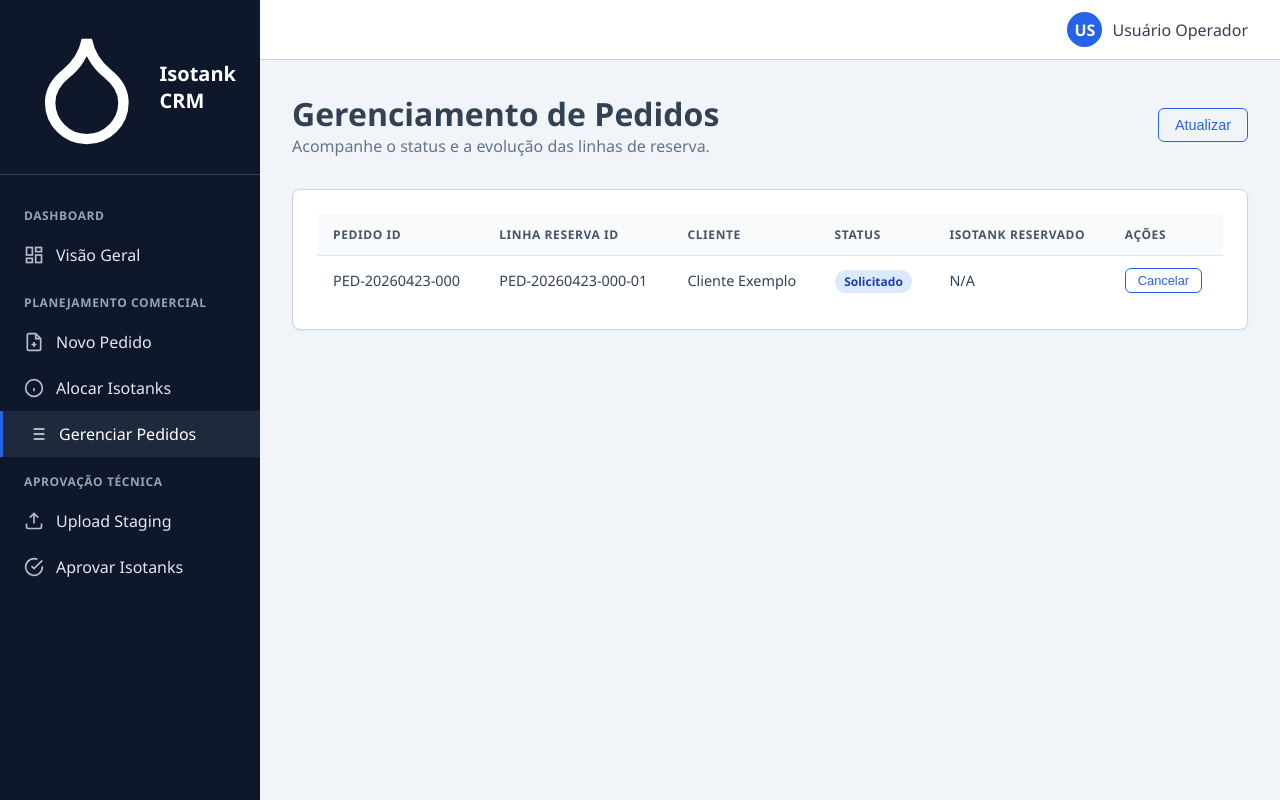
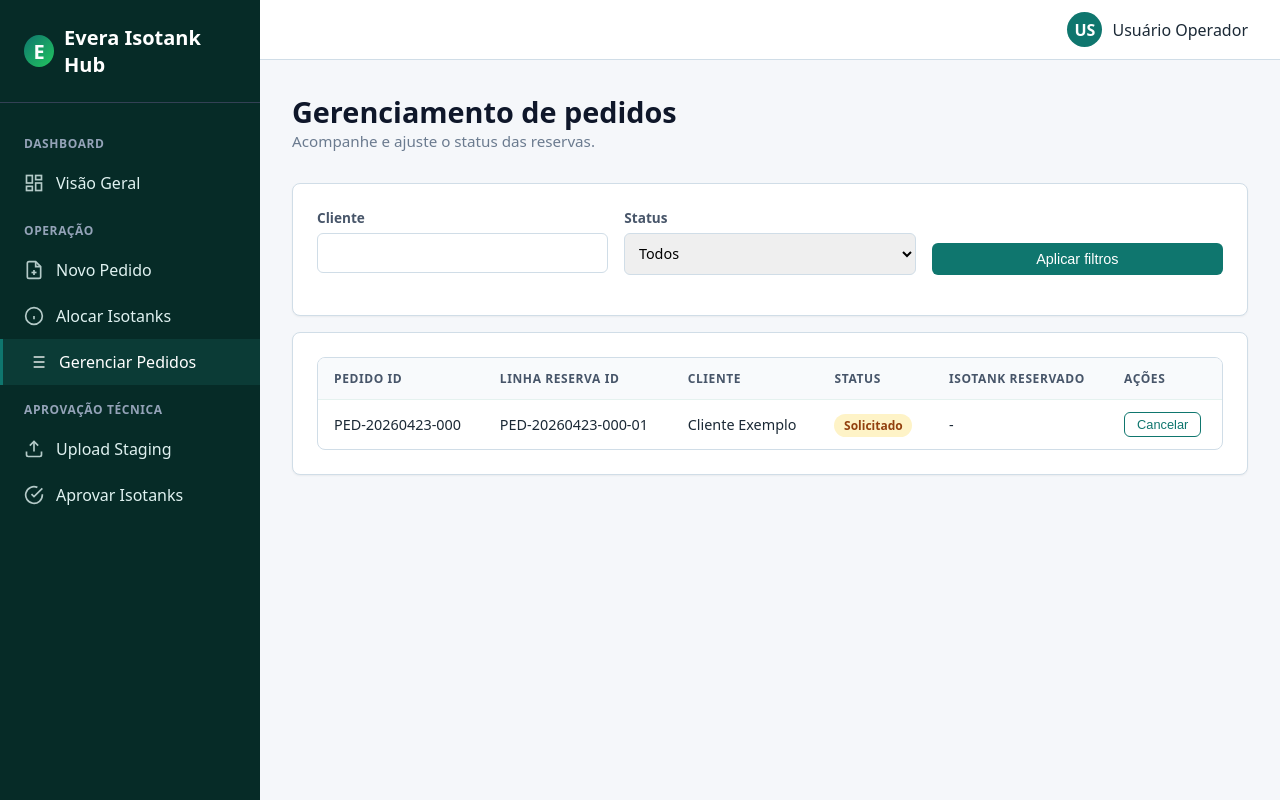
Before and after one commit to Pedro-ouza/isotanks, a Flask app: page /gerenciamento-pedidos in a window 1280 px wide. Run offline with Flask 3, Linux system fonts and the light colour scheme.

Commit message:
feat: redesign completo do UI para Evera e aprimoramentos UX

```diff
--- a/backend/app.py
+++ b/backend/app.py
@@ -18,27 +18,27 @@ app = Flask(__name__, template_folder=template_dir, static_folder=static_dir)
 
 @app.route('/')
 def index():
-    return render_template('index.html')
+    return render_template('index.html', active_page='dashboard')
 
 @app.route('/realizar-pedido')
 def realizar_pedido():
-    return render_template('realizar_pedido.html')
+    return render_template('realizar_pedido.html', active_page='pedido')
 
 @app.route('/gestao-isotanks')
 def gestao_isotanks():
-    return render_template('gestao_isotanks.html')
+    return render_template('gestao_isotanks.html', active_page='aprovar')
 
 @app.route('/escolher-isotanks')
 def escolher_isotanks():
-    return render_template('escolher_isotanks.html')
+    return render_template('escolher_isotanks.html', active_page='alocar')
 
 @app.route('/gerenciamento-pedidos')
 def gerenciamento_pedidos():
-    return render_template('gerenciamento_pedidos.html')
+    return render_template('gerenciamento_pedidos.html', active_page='gerenciar')
 
 @app.route('/upload-isotanks')
 def upload_isotanks():
-    return render_template('upload_isotanks.html')
+    return render_template('upload_isotanks.html', active_page='upload')
 
 
 # ==========================================
--- a/frontend/static/css/style.css
+++ b/frontend/static/css/style.css
@@ -1,19 +1,23 @@
 :root {
-    --bg-color: #f1f5f9;
-    --text-color: #334155;
-    --muted-color: #64748b;
-    --primary-color: #2563eb;
-    --primary-hover: #1d4ed8;
-    --secondary-color: #e2e8f0;
-    --sidebar-bg: #0f172a;
-    --sidebar-text: #e2e8f0;
-    --sidebar-hover: #1e293b;
-    --success-color: #10b981;
-    --warning-color: #f59e0b;
-    --danger-color: #ef4444;
-    --card-bg: #ffffff;
-    --border-color: #cbd5e1;
-    --font-family: 'Segoe UI', system-ui, sans-serif;
+  --bg-color: #f5f7fa;
+  --text-color: #1b2936;
+  --muted-color: #6b7b8f;
+
+  /* Ajustar para a brand Evera – exemplo */
+  --primary-color: #0f766e;     /* um teal/verde mais natural */
+  --primary-hover: #115e56;
+  --secondary-color: #e5f2ef;   /* fundos suaves para cards */
+  --sidebar-bg: #062b27;
+  --sidebar-text: #e0f2f1;
+  --sidebar-hover: #0b3b36;
+
+  --success-color: #22c55e;
+  --warning-color: #f59e0b;
+  --danger-color: #ef4444;
+  --card-bg: #ffffff;
+  --border-color: #d0dde7;
+
+  --font-family: system-ui, -apple-system, BlinkMacSystemFont, 'Segoe UI', sans-serif;
 }
 
 * { box-sizing: border-box; margin: 0; padding: 0; }
@@ -90,6 +94,34 @@ body {
     opacity: 0.8;
 }
 
+.logo-circle {
+  width: 32px;
+  height: 32px;
+  border-radius: 50%;
+  background: linear-gradient(135deg, var(--primary-color), var(--success-color));
+  display: flex;
+  align-items: center;
+  justify-content: center;
+  color: #fff;
+  font-weight: 700;
+}
+
+@media (max-width: 900px) {
+  .sidebar {
+    width: 72px;
+  }
+
+  .sidebar-header span,
+  .sidebar-nav a span {
+    display: none;
+  }
+
+  .sidebar-nav a {
+    justify-content: center;
+    padding: 0.75rem 0;
+  }
+}
+
 .main-content {
     flex: 1;
     display: flex;
@@ -128,7 +160,14 @@ body {
 
 .container { padding: 2rem; }
 .page-header { margin-bottom: 2rem; display: flex; justify-content: space-between; align-items: flex-start;}
-.page-title { font-size: 1.75rem; color: #0f172a; margin-bottom: 0.25rem;}
+.page-title {
+  font-size: 1.8rem;
+  font-weight: 600;
+  color: #0f172a;
+}
+.page-header .text-muted {
+  font-size: 0.95rem;
+}
 .text-muted { color: var(--muted-color); }
 .mt-4 { margin-top: 1rem; }
 .mb-4 { margin-bottom: 1rem; }
@@ -155,6 +194,8 @@ body {
     align-items: center;
     justify-content: center;
     color: white;
+    font-weight: bold;
+    font-size: 1.25rem;
 }
 .kpi-icon.blue { background-color: var(--primary-color); }
 .kpi-icon.green { background-color: var(--success-color); }
@@ -163,6 +204,16 @@ body {
 .kpi-details .value { font-size: 1.75rem; font-weight: bold; color: var(--text-color); }
 
 /* Forms & Cards */
+.form-layout-2col {
+  display: grid;
+  grid-template-columns: 2fr 1.2fr;
+  gap: 1.5rem;
+}
+@media (max-width: 900px) {
+  .form-layout-2col {
+    grid-template-columns: 1fr;
+  }
+}
 .form-grid { display: grid; grid-template-columns: 1fr 1fr; gap: 1rem; }
 .flex-between { display: flex; justify-content: space-between; align-items: center; }
 
@@ -186,7 +237,8 @@ body {
 .table { width: 100%; border-collapse: collapse; text-align: left; font-size: 0.9rem; }
 .table th, .table td { padding: 0.75rem 1rem; border-bottom: 1px solid var(--secondary-color); }
 .table th { background: #f8fafc; font-weight: 600; color: #475569; text-transform: uppercase; font-size: 0.75rem; letter-spacing: 0.05em;}
-.table tbody tr:hover { background-color: #f1f5f9; }
+.table tbody tr:hover { background-color: #f1f5f9; cursor: pointer; }
+.table tbody tr.selected { background-color: #e0f2fe; }
 .table tbody tr:last-child td { border-bottom: none; }
 
 .badge { padding: 0.2rem 0.6rem; border-radius: 999px; font-size: 0.75rem; font-weight: 600; }
--- a/frontend/static/js/main.js
+++ b/frontend/static/js/main.js
@@ -1,12 +1,49 @@
 // main.js - Funções globais e inicializações
-console.log('Isotank CRM UI carregada.');
+console.log('Evera CRM UI carregada.');
+
+window.showAlert = function(message, type = 'success') {
+    const container = document.querySelector('.container');
+    if (!container) return;
+
+    // Remover alertas antigos pendentes
+    document.querySelectorAll('.alert-floating').forEach(e => e.remove());
+
+    const div = document.createElement('div');
+    // Adiciona classe de flutuante para não estourar o grid
+    div.className = `alert alert-${type === 'success' ? 'success' : 'error'} alert-floating`;
+    div.textContent = message;
+
+    container.prepend(div);
+
+    setTimeout(() => {
+        div.remove();
+    }, 4000);
+};
 
 document.addEventListener('DOMContentLoaded', () => {
     // Se a página for a Home (dashboard de métricas), carrega as métricas
-    if (document.getElementById('metric-pedidos-pendentes')) {
+    if (document.getElementById('kpi-isotanks-disponiveis')) {
         carregarMetricas();
     }
 });
+
+function obterBadgeReserva(status) {
+    if (status === 'Solicitado') return '<span class="badge bg-warning">Solicitado</span>';
+    if (status === 'Pré-Reservado') return '<span class="badge bg-primary">Pré-Reservado</span>';
+    if (status === 'Confirmado') return '<span class="badge bg-success">Confirmado</span>';
+    return `<span class="badge bg-danger">${status}</span>`;
+}
+
+function obterBadgeDisp(status) {
+    if (status === 'Disponivel') return '<span class="badge bg-success">Disponível</span>';
+    if (status === 'Reservado') return '<span class="badge bg-primary">Reservado</span>';
+    return `<span class="badge bg-danger">${status}</span>`;
+}
+
+function obterBadgeTecnico(status) {
+    if (status === 'Processado') return '<span class="badge bg-success">Processado</span>';
+    return `<span class="badge bg-danger">${status}</span>`;
+}
 
 async function carregarMetricas() {
     try {
@@ -15,10 +52,29 @@ async function carregarMetricas() {
 
         const data = await res.json();
 
-        document.getElementById('metric-pedidos-pendentes').textContent = data.pedidosPendentes;
-        document.getElementById('metric-iso-disponiveis').textContent = data.isotanksDisponiveis;
-        document.getElementById('metric-staging').textContent = data.stagingCount;
+        document.getElementById('kpi-isotanks-disponiveis').textContent = data.isotanksDisponiveis;
+        document.getElementById('kpi-pedidos-abertos').textContent = data.pedidosPendentes;
+        document.getElementById('kpi-reservas-hoje').textContent = data.stagingCount; // Temporariamente usando staging como placeholder de reservas
 
+        // Buscar ultimos pedidos
+        const resPedidos = await fetch('/api/pedidos');
+        const pedidos = await resPedidos.json();
+        const tbody = document.querySelector('#tabela-ultimos-pedidos tbody');
+        if(tbody) {
+            tbody.innerHTML = '';
+            // Pegar os 5 ultimos
+            pedidos.slice(-5).reverse().forEach(p => {
+                const tr = document.createElement('tr');
+                tr.innerHTML = `
+                    <td>${p.pedidoId}</td>
+                    <td>${p.cliente}</td>
+                    <td>${p.produtoSolicitado}</td>
+                    <td>${obterBadgeReserva(p.statusReserva)}</td>
+                    <td>${p.isotankIdReservado || '-'}</td>
+                `;
+                tbody.appendChild(tr);
+            });
+        }
     } catch (e) {
         console.error("Erro ao carregar métricas:", e);
     }
--- a/frontend/static/js/pedidos.js
+++ b/frontend/static/js/pedidos.js
@@ -30,13 +30,23 @@ document.addEventListener('DOMContentLoaded', () => {
                 const data = await res.json();
 
                 if (res.ok) {
-                    messageDiv.innerHTML = `<div class="alert alert-success">Sucesso! Pedido gerado: <strong>${data.pedidoId}</strong></div>`;
+                    if (window.showAlert) window.showAlert(`Sucesso! Pedido gerado: ${data.pedidoId}`, 'success');
+
+                    const resumoDiv = document.getElementById('pedido-resumo');
+                    resumoDiv.innerHTML = `
+                      <ul style="list-style:none; padding:0;">
+                        <li style="margin-bottom:0.5rem;"><strong>ID:</strong> ${data.pedidoId}</li>
+                        <li style="margin-bottom:0.5rem;"><strong>Cliente:</strong> ${linhas[0].cliente}</li>
+                        <li style="margin-bottom:0.5rem;"><strong>Produto:</strong> ${linhas[0].produtoSolicitado}</li>
+                        <li style="margin-bottom:0.5rem;"><strong>Quantidade:</strong> ${linhas[0].quantidadeSolicitada} Isotank(s)</li>
+                      </ul>
+                    `;
                     formRealizarPedido.reset();
                 } else {
-                    messageDiv.innerHTML = `<div class="alert alert-error">Erro: ${data.error}</div>`;
+                    if (window.showAlert) window.showAlert(`Erro: ${data.error}`, 'error');
                 }
             } catch (err) {
-                messageDiv.innerHTML = `<div class="alert alert-error">Erro de conexão com a API.</div>`;
+                if (window.showAlert) window.showAlert('Erro de conexão com a API.', 'error');
             }
         });
     }
@@ -89,35 +99,36 @@ async function abrirModalEscolha(linhaId, produtoSolicitado) {
         const res = await fetch(`/api/isotanks?statusTecnicoFinal=Processado&statusDisponibilidade=Disponivel&produto=${encodeURIComponent(produtoSolicitado)}`);
         const isotanks = await res.json();
 
-        const listaDiv = document.getElementById('lista-isotanks-compativeis');
-        listaDiv.innerHTML = '';
+        const tbody = document.querySelector('#tabela-candidatos tbody');
+        if (!tbody) return;
+        tbody.innerHTML = '';
 
         if (isotanks.length === 0) {
-            listaDiv.innerHTML = '<p class="text-muted">Nenhum isotank processado e disponível encontrado para este produto.</p>';
+            tbody.innerHTML = '<tr><td colspan="5" class="text-muted text-center">Nenhum isotank processado e disponível encontrado para este produto.</td></tr>';
         } else {
             isotanks.forEach(iso => {
-                const card = document.createElement('div');
-                card.className = 'card mt-2 flex-between';
-                card.innerHTML = `
-                    <div>
-                        <strong>${iso.id}</strong> - ${iso.fornecedor} <br>
-                        <small>Local: ${iso.localAtual} | Produto: ${iso.produto1Canonico}</small>
-                    </div>
-                    <button class="btn btn-success btn-sm" onclick="reservarIsotank('${linhaId}', '${iso.id}')">Reservar Este</button>
+                const tr = document.createElement('tr');
+                tr.innerHTML = `
+                    <td><strong>${iso.id}</strong></td>
+                    <td>${iso.fornecedor}</td>
+                    <td>${iso.localAtual}</td>
+                    <td><small>${iso.produto1Canonico} / ${iso.escopoAprovacao || '-'}</small></td>
+                    <td><button class="btn btn-success btn-sm" onclick="reservarIsotank('${linhaId}', '${iso.id}')">Reservar</button></td>
                 `;
-                listaDiv.appendChild(card);
+                tbody.appendChild(tr);
             });
         }
 
-        // Mostra o modal (simples display block via CSS ou classe)
-        document.getElementById('modal-escolha').style.display = 'block';
+        // Mostra o modal
+        document.getElementById('modal-isotanks').style.display = 'flex';
     } catch (e) {
-        alert("Erro ao buscar isotanks.");
+        if(window.showAlert) window.showAlert("Erro ao buscar isotanks compatíveis.", 'error');
     }
 }
 
 function fecharModal() {
-    document.getElementById('modal-escolha').style.display = 'none';
+    const modal = document.getElementById('modal-isotanks');
+    if (modal) modal.style.display = 'none';
 }
 
 async function reservarIsotank(linhaId, isotankId) {
@@ -128,12 +139,12 @@ async function reservarIsotank(linhaId, isotankId) {
             body: JSON.stringify({ isotankId: isotankId, usuario: 'planejador_demo' })
         });
         if(res.ok) {
-            alert('Reserva efetuada com sucesso!');
+            if(window.showAlert) window.showAlert('Reserva efetuada com sucesso!', 'success');
             fecharModal();
             carregarLinhasPedido(); // recarrega a tabela
         } else {
             const err = await res.json();
-            alert('Erro: ' + err.error);
+            if(window.showAlert) window.showAlert('Erro: ' + err.error, 'error');
         }
     } catch (e) {
         console.error(e);
@@ -142,19 +153,27 @@ async function reservarIsotank(linhaId, isotankId) {
 
 async function carregarGerenciamentoPedidos() {
     const tbody = document.querySelector('#tabela-gerenciamento-pedidos tbody');
+    // Coleta filtros
+    const clienteFiltro = document.getElementById('filtro-cliente')?.value.toLowerCase() || '';
+    const statusFiltro = document.getElementById('filtro-status')?.value || '';
+
     try {
         const res = await fetch('/api/pedidos');
         const pedidos = await res.json();
 
         tbody.innerHTML = '';
         pedidos.forEach(p => {
+            // Aplicar filtros no frontend
+            if (clienteFiltro && !p.cliente.toLowerCase().includes(clienteFiltro)) return;
+            if (statusFiltro && p.statusReserva !== statusFiltro) return;
+
             const tr = document.createElement('tr');
             tr.innerHTML = `
                 <td>${p.pedidoId}</td>
                 <td>${p.linhaReservaId}</td>
                 <td>${p.cliente}</td>
-                <td><span class="badge ${p.statusReserva === 'Cancelado' ? 'bg-danger' : 'bg-primary'}">${p.statusReserva}</span></td>
-                <td>${p.isotankIdReservado || 'N/A'}</td>
+                <td>${obterBadgeReserva(p.statusReserva)}</td>
+                <td>${p.isotankIdReservado || '-'}</td>
                 <td>
                     ${(p.statusReserva === 'Solicitado' || p.statusReserva === 'Pré-Reservado')
                         ? `<button class="btn btn-outline btn-sm" onclick="cancelarReserva('${p.linhaReservaId}')">Cancelar</button>`
--- a/frontend/templates/base.html
+++ b/frontend/templates/base.html
@@ -11,37 +11,37 @@
         <!-- Sidebar -->
         <aside class="sidebar">
             <div class="sidebar-header">
-                <svg viewBox="0 0 24 24" fill="none" stroke="currentColor" stroke-width="2"><path d="M12 22a7 7 0 0 0 7-7c0-2-1-3.9-3-5.5s-3.5-4-4-6.5c-.5 2.5-2 4.9-4 6.5C6 11.1 5 13 5 15a7 7 0 0 0 7 7z"/></svg>
-                Isotank CRM
+                <div class="logo-circle">E</div>
+                <span>Evera Isotank Hub</span>
             </div>
 
             <nav class="sidebar-nav">
                 <div class="nav-section">Dashboard</div>
-                <a href="/" class="{{ 'active' if request.path == '/' else '' }}">
+                <a href="/" class="{{ 'active' if active_page == 'dashboard' else '' }}">
                     <svg viewBox="0 0 24 24" fill="none" stroke="currentColor" stroke-width="2"><rect x="3" y="3" width="7" height="9"/><rect x="14" y="3" width="7" height="5"/><rect x="14" y="12" width="7" height="9"/><rect x="3" y="16" width="7" height="5"/></svg>
                     Visão Geral
                 </a>
 
-                <div class="nav-section">Planejamento Comercial</div>
-                <a href="/realizar-pedido" class="{{ 'active' if request.path == '/realizar-pedido' else '' }}">
+                <div class="nav-section">Operação</div>
+                <a href="/realizar-pedido" class="{{ 'active' if active_page == 'pedido' else '' }}">
                     <svg viewBox="0 0 24 24" fill="none" stroke="currentColor" stroke-width="2"><path d="M14 2H6a2 2 0 0 0-2 2v16a2 2 0 0 0 2 2h12a2 2 0 0 0 2-2V8z"/><polyline points="14 2 14 8 20 8"/><line x1="12" y1="18" x2="12" y2="12"/><line x1="9" y1="15" x2="15" y2="15"/></svg>
                     Novo Pedido
                 </a>
-                <a href="/escolher-isotanks" class="{{ 'active' if request.path == '/escolher-isotanks' else '' }}">
+                <a href="/escolher-isotanks" class="{{ 'active' if active_page == 'alocar' else '' }}">
                     <svg viewBox="0 0 24 24" fill="none" stroke="currentColor" stroke-width="2"><circle cx="12" cy="12" r="10"/><line x1="12" y1="16" x2="12" y2="12"/><line x1="12" y1="8" x2="12.01" y2="8"/></svg>
                     Alocar Isotanks
                 </a>
-                <a href="/gerenciamento-pedidos" class="{{ 'active' if request.path == '/gerenciamento-pedidos' else '' }}">
+                <a href="/gerenciamento-pedidos" class="{{ 'active' if active_page == 'gerenciar' else '' }}">
                     <svg viewBox="0 0 24 24" fill="none" stroke="currentColor" stroke-width="2"><line x1="8" y1="6" x2="21" y2="6"/><line x1="8" y1="12" x2="21" y2="12"/><line x1="8" y1="18" x2="21" y2="18"/><line x1="3" y1="6" x2="3.01" y2="6"/><line x1="3" y1="12" x2="3.01" y2="12"/><line x1="3" y1="18" x2="3.01" y2="18"/></svg>
                     Gerenciar Pedidos
                 </a>
 
                 <div class="nav-section">Aprovação Técnica</div>
-                <a href="/upload-isotanks" class="{{ 'active' if request.path == '/upload-isotanks' else '' }}">
+                <a href="/upload-isotanks" class="{{ 'active' if active_page == 'upload' else '' }}">
                     <svg viewBox="0 0 24 24" fill="none" stroke="currentColor" stroke-width="2"><path d="M21 15v4a2 2 0 0 1-2 2H5a2 2 0 0 1-2-2v-4"/><polyline points="17 8 12 3 7 8"/><line x1="12" y1="3" x2="12" y2="15"/></svg>
                     Upload Staging
                 </a>
-                <a href="/gestao-isotanks" class="{{ 'active' if request.path == '/gestao-isotanks' else '' }}">
+                <a href="/gestao-isotanks" class="{{ 'active' if active_page == 'aprovar' else '' }}">
                     <svg viewBox="0 0 24 24" fill="none" stroke="currentColor" stroke-width="2"><path d="M22 11.08V12a10 10 0 1 1-5.93-9.14"/><polyline points="22 4 12 14.01 9 11.01"/></svg>
                     Aprovar Isotanks
                 </a>
--- a/frontend/templates/gerenciamento_pedidos.html
+++ b/frontend/templates/gerenciamento_pedidos.html
@@ -1,15 +1,37 @@
 {% extends 'base.html' %}
 
 {% block content %}
-<div class="page-header flex-between">
+<div class="page-header">
     <div>
-        <h1>Gerenciamento de Pedidos</h1>
-        <p class="text-muted">Acompanhe o status e a evolução das linhas de reserva.</p>
+      <h1 class="page-title">Gerenciamento de pedidos</h1>
+      <p class="text-muted">Acompanhe e ajuste o status das reservas.</p>
     </div>
-    <button class="btn btn-outline" onclick="carregarGerenciamentoPedidos()">Atualizar</button>
 </div>
 
-<div class="card table-container">
+<div class="card mb-4">
+    <div class="grid" style="grid-template-columns: repeat(auto-fit, minmax(200px, 1fr)); gap: 1rem;">
+        <div class="form-group">
+            <label>Cliente</label>
+            <input type="text" id="filtro-cliente">
+        </div>
+        <div class="form-group">
+            <label>Status</label>
+            <select id="filtro-status">
+                <option value="">Todos</option>
+                <option value="Solicitado">Solicitado</option>
+                <option value="Pré-Reservado">Pré-Reservado</option>
+                <option value="Confirmado">Confirmado</option>
+                <option value="Cancelado">Cancelado</option>
+            </select>
+        </div>
+        <div class="form-group" style="justify-content: flex-end;">
+            <button id="btn-aplicar-filtros" class="btn btn-primary" onclick="carregarGerenciamentoPedidos()">Aplicar filtros</button>
+        </div>
+    </div>
+</div>
+
+<div class="card">
+    <div class="table-container">
         <table id="tabela-gerenciamento-pedidos" class="table">
             <thead>
                 <tr>
@@ -26,6 +48,7 @@
             </tbody>
         </table>
     </div>
+</div>
 {% endblock %}
 
 {% block scripts %}
```
Also changed, not shown: frontend/static/js/isotanks.js (+18 -8 lines), frontend/templates/escolher_isotanks.html (+29 -8 lines), frontend/templates/gestao_isotanks.html (+16 -10 lines), frontend/templates/index.html (+27 -27 lines), frontend/templates/realizar_pedido.html (+15 -5 lines), frontend/templates/upload_isotanks.html (+14 -9 lines). Lines whose indentation alone changed are shown as unchanged.
